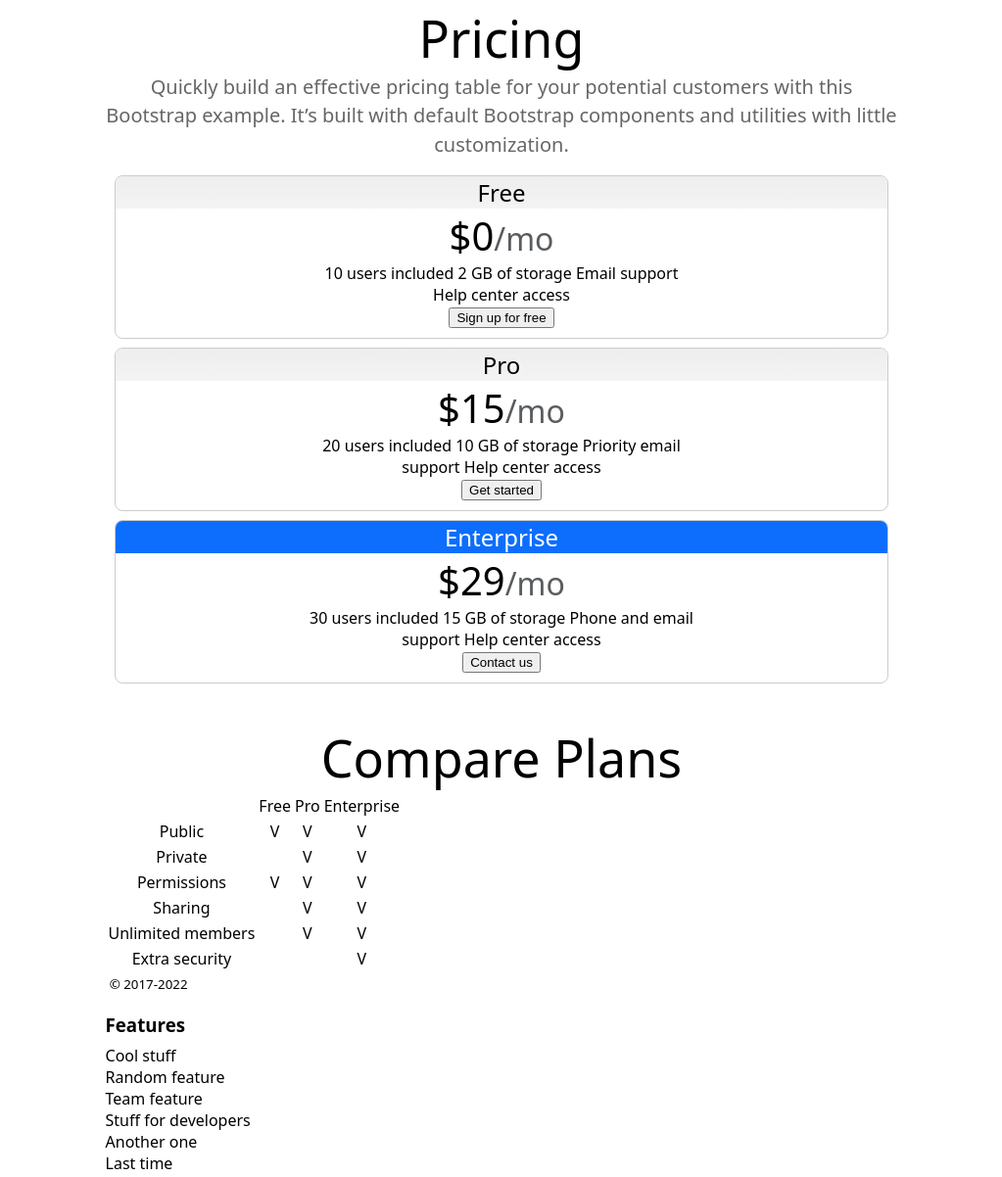
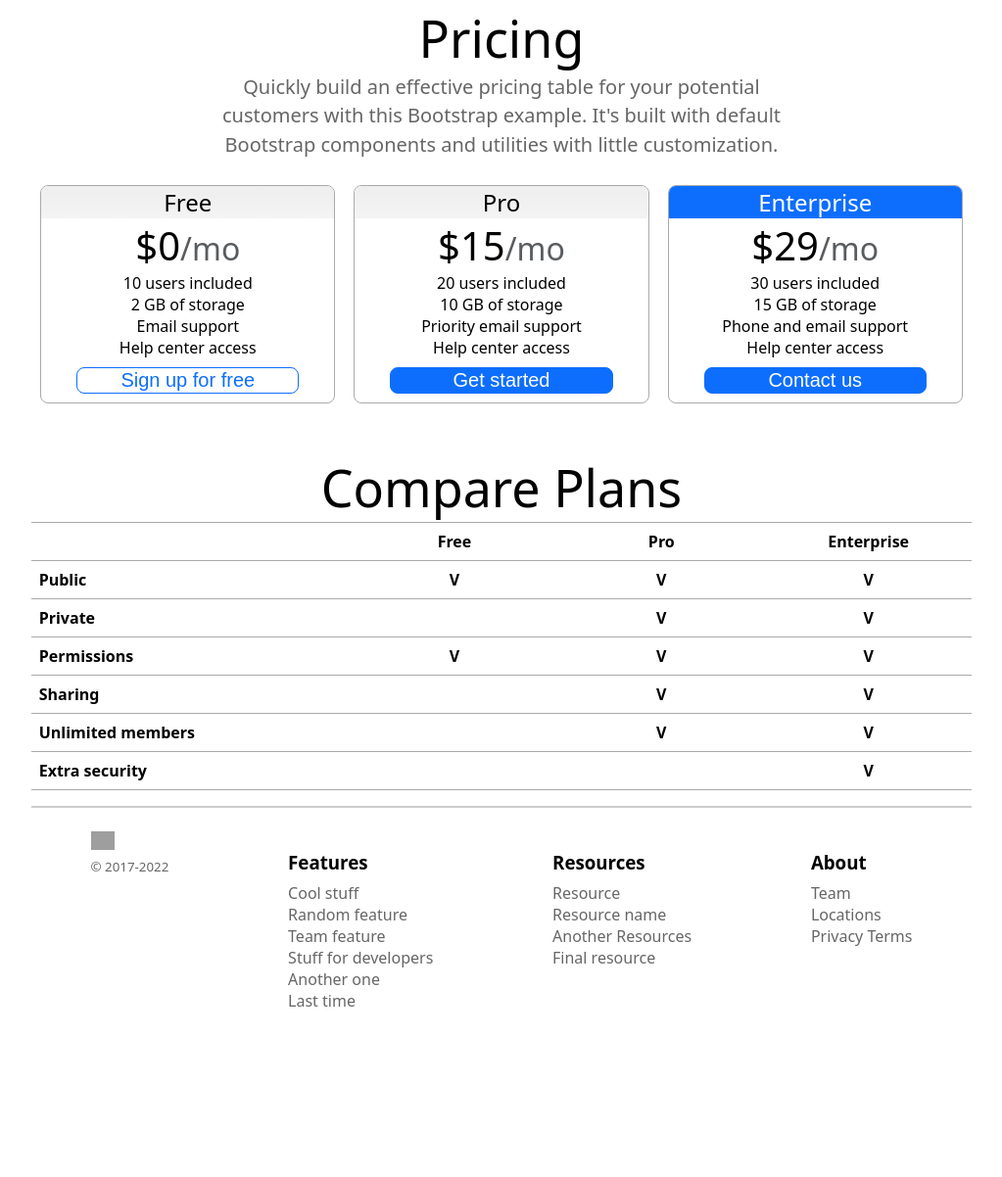
Before and after one commit to ShmuelRob/PricingEx, a plain HTML site: page index.html in a window 1280 px wide. Shown: the part 115-1317 px from the top of the page at 98% size, without its empty margins (128-1151 px from the left). After the commit the page ends 1172 px from the top, so only its background shows below. Drawn offline with Linux system fonts and the light colour scheme; grey boxes are pictures that could not be loaded.

Commit message:
finished

```diff
--- a/index.html
+++ b/index.html
@@ -34,41 +34,65 @@
             <hgroup>
                 <h1>Pricing</h1>
                 <h2>Quickly build an effective pricing table for your potential customers with this Bootstrap example.
-                    It’s
+                    It's
                     built with default Bootstrap components and utilities with little customization.</h2>
             </hgroup>
-            <div>
+            <div id="cards-container">
                 <div class="card">
-                    <!-- <div class="back"> --><h4>Free</h4> <!--</div> -->
+                    <h4>Free</h4>
                     <div class="card-content">
-                        <div><span class="money">$0</span><span class="month">/mo</span></div>
-                        <div>10 users included
-                            2 GB of storage
-                            Email support
-                            Help center access</div>
-                        <div><button>Sign up for free</button></div>
+                        <div>
+                            <span class="money">$0</span><span class="month">/mo</span>
+                        </div>
+                        <div>
+                            <ul>
+                                <li>10 users included</li>
+                                <li>2 GB of storage</li>
+                                <li>Email support</li>
+                                <li>Help center access</li>
+                            </ul>
+                        </div>
+                        <div>
+                            <a href="#"><button type="button" class="white-button">Sign up for free</button></a>
+                        </div>
                     </div>
                 </div>
                 <div class="card">
                     <h4>Pro</h4>
                     <div class="card-content">
-                        <div><span class="money">$15</span><span class="month">/mo</span></div>
-                        <div>20 users included
-                            10 GB of storage
-                            Priority email support
-                            Help center access</div>
-                        <div><button>Get started</button></div>
+                        <div>
+                            <span class="money">$15</span><span class="month">/mo</span>
+                        </div>
+                        <div>
+                            <ul>
+                                <li>20 users included</li>
+                                <li>10 GB of storage</li>
+                                <li>Priority email support</li>
+                                <li>Help center access</li>
+                            </ul>
+                        </div>
+                        <div>
+                            <a href="#"><button type="button" class="blue-button">Get started</button></a>
+                        </div>
                     </div>
                 </div>
                 <div class="card">
                     <h4 id="blue-back">Enterprise</h4>
                     <div class="card-content">
-                        <div><span class="money">$29</span><span class="month">/mo</span></div>
-                        <div>30 users included
-                            15 GB of storage
-                            Phone and email support
-                            Help center access</div>
-                        <div><button>Contact us</button></div>
+                        <div>
+                            <span class="money">$29</span><span class="month">/mo</span>
+                        </div>
+                        <div>
+                            <ul>
+                                <li>30 users included</li>
+                                <li>15 GB of storage</li>
+                                <li>Phone and email support</li>
+                                <li>Help center access</li>
+                            </ul>
+                        </div>
+                        <div>
+                            <a href="#"><button type="button" class="blue-button">Contact us</button></a>
+                        </div>
                     </div>
                 </div>
             </div>
@@ -83,37 +107,37 @@
                             <td>Enterprise</td>
                         </tr>
                         <tr>
-                            <td>Public</td>
+                            <td class="first-in-table">Public</td>
                             <td>V</td>
                             <td>V</td>
                             <td>V</td>
                         </tr>
                         <tr>
-                            <td>Private</td>
+                            <td class="first-in-table">Private</td>
                             <td></td>
                             <td>V</td>
                             <td>V</td>
                         </tr>
                         <tr>
-                            <td>Permissions</td>
+                            <td class="first-in-table">Permissions</td>
                             <td>V</td>
                             <td>V</td>
                             <td>V</td>
                         </tr>
                         <tr>
-                            <td>Sharing</td>
+                            <td class="first-in-table">Sharing</td>
                             <td></td>
                             <td>V</td>
                             <td>V</td>
                         </tr>
                         <tr>
-                            <td>Unlimited members</td>
+                            <td class="first-in-table">Unlimited members</td>
                             <td></td>
                             <td>V</td>
                             <td>V</td>
                         </tr>
                         <tr>
-                            <td>Extra security</td>
+                            <td class="first-in-table">Extra security</td>
                             <td></td>
                             <td></td>
                             <td>V</td>
@@ -122,40 +146,42 @@
                 </table>
             </div>
         </main>
+        <hr>
         <footer>
-            <img>
-            <small>© 2017-2022</small>
+            <div>
+                <img src="https://getbootstrap.com/docs/5.2/assets/brand/bootstrap-logo.svg" width="24" height="19">
+                <br><small>© 2017-2022</small>
+            </div>
             <div>
                 <h3>Features</h3>
                 <ul>
-                    <li>Cool stuff</li>
-                    <li>Random feature</li>
-                    <li>Team feature</li>
-                    <li>Stuff for developers</li>
-                    <li>Another one</li>
-                    <li>Last time</li>
+                    <a href="#"><li>Cool stuff</li></a>
+                    <a href="#"><li>Random feature</li></a>
+                    <a href="#"><li>Team feature</li></a>
+                    <a href="#"><li>Stuff for developers</li></a>
+                    <a href="#"><li>Another one</li></a>
+                    <a href="#"><li>Last time</li></a>
                 </ul>
             </div>
             <div>
                 <h3>Resources</h3>
                 <ul>
-                    <li>Resource</li>
-                    <li>Resource name</li>
-                    <li>Another Resources</li>
-                    <li>Final resource</li>
+                    <a href="#"><li>Resource</li></a>
+                    <a href="#"><li>Resource name</li></a>
+                    <a href="#"><li>Another Resources</li></a>
+                    <a href="#"><li>Final resource</li></a>
                 </ul>
             </div>
             <div>
                 <h3>About</h3>
                 <ul>
-                    <li>Team</li>
-                    <li>Locations</li>
-                    <li>Privacy Terms</li>
+                    <a href="#"><li>Team</li></a>
+                    <a href="#"><li>Locations</li></a>
+                    <a href="#"><li>Privacy Terms</li></a>
                 </ul>
             </div>
         </footer>
     </div>
-
 </body>
 
 </html>
--- a/style.css
+++ b/style.css
@@ -9,8 +9,8 @@ body {
 }
 
 #container {
-    margin-left:  18%;
-    margin-right: 18%;
+    margin-left: 12%;
+    margin-right: 12%;
     margin-top: 1rem;
     margin-bottom: 1rem;
 }
@@ -48,6 +48,7 @@ hr {
 
 main {
     text-align: center;
+    margin-bottom: 1rem;
 }
 
 h1 {
@@ -63,25 +64,52 @@ h2 {
     font-size: 1.25rem;
 }
 
+hgroup {
+    position: relative;
+}
+
 hgroup h2 {
+    text-align: center;
+    width: 60%;
+    margin-left: 20%;
+    margin-right: 20%;
     line-height: 1.85rem;
     color: #666;
 }
 
+#cards-container {
+    justify-content: center;
+    display: flex;
+    flex-direction: row;
+}
+
 .card {
+    position: relative;
+    width: 35%;
     border-radius: 8px;
-    border: 00.001rem solid #ccc;
+    border: 00.001rem solid #aaa;
     overflow: hidden;
     margin: 0.6rem;
     padding-bottom: 0.6rem;
 }
+
+@media only screen and (max-width: 800px) {
+    #cards-container {
+        flex-direction: column;
+    }
+
+    .card {
+        width: 98%;
+    }
+}
+
 .card-content {
-    padding-left:  25%;
-    padding-right: 25%;
-
+    padding-left: 12%;
+    padding-right: 12%;
 }
 
 div h4 {
+    flex-grow: 1;
     font-size: 1.5rem;
     font-weight: 400;
     margin-top: 0;
@@ -106,9 +134,91 @@ div h4 {
     color: rgba(33, 37, 41, 0.75);
 }
 
+button {
+    flex-grow: 1;
+    margin-top: 4%;
+    margin-bottom: 0;
+    width: 100%;
+    height: 30%;
+    border: 1px solid rgb(13, 110, 253);
+    border-radius: 8px;
+    font-size: 1.25rem;
+}
+
+.card div {
+    flex-grow: 4;
+}
+
+.white-button {
+    color: rgb(13, 110, 253);
+    background-color: white;
+}
+
+.white-button:hover {
+    color: white;
+    background-color: rgb(13, 110, 253);
+}
+
+.blue-button {
+    color: white;
+    background-color: rgb(13, 110, 253);
+}
+
+.blue-button:hover {
+    color: white;
+    background-color: rgb(10, 95, 255);
+}
+
+div>h1 {
+    font-weight: 200;
+}
+
 h3 {
     font-weight: 600;
     margin-bottom: 0.5rem;
+}
+
+table {
+    font-weight: bold;
+    width: 100%;
+    /* border: 1px solid #aaa; */
+}
+
+table, tr {
+    /* border: 1px solid black; */
+    border-bottom: 1px solid #aaa;
+    border-top: 1px solid #aaa;
+    border-collapse: collapse;
+}
+
+footer {
+    margin-top: 1rem;
+    display: flex;
+    color: #666;
+    justify-content: space-around;
+}
+
+td {
+    width: 22%;
+    padding: 0.5rem;
+}
+
+a {
+    text-decoration: none;
+    color: inherit;
+}
+
+h3 {
+    color: #000;
+}
+
+.first-in-table {
+    width: 34%;
+    text-align: left;
+}
+
+footer>div {
+    margin: 0.5rem;
 }
 
 ul {
```
